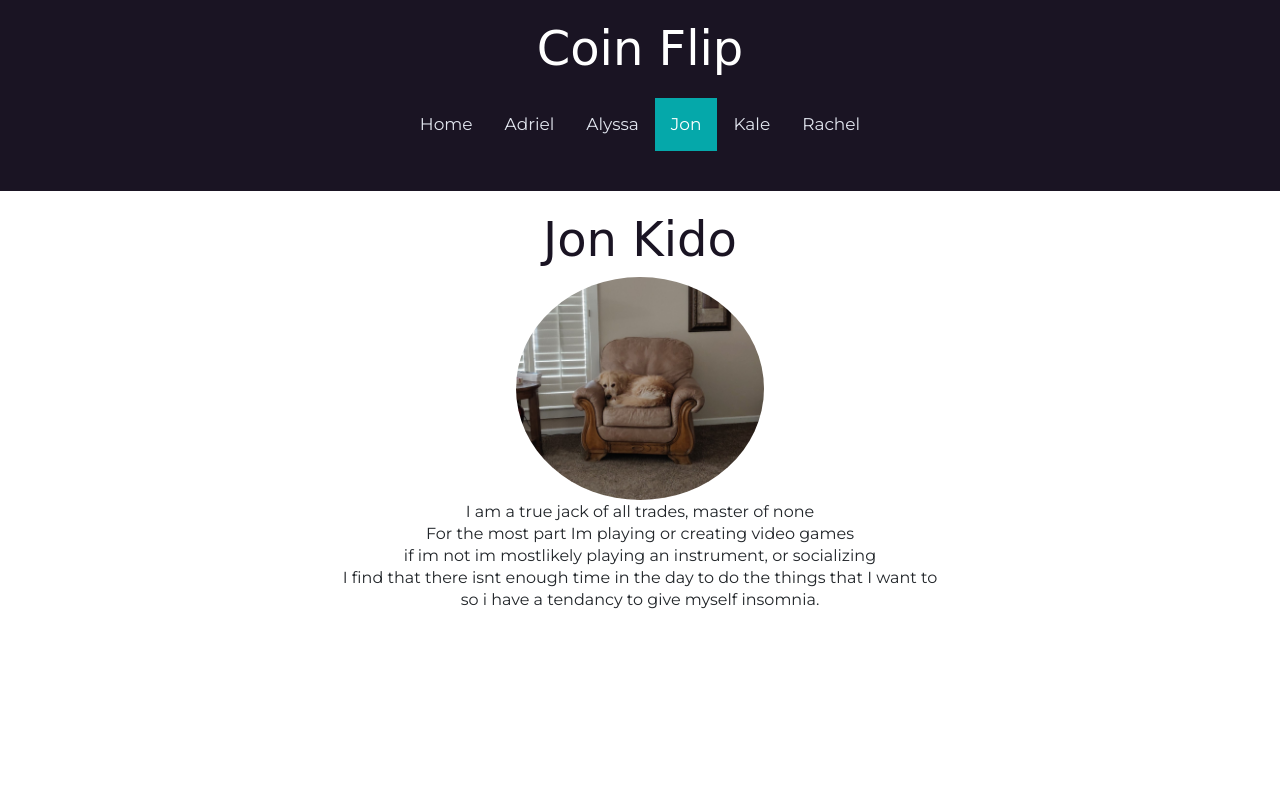
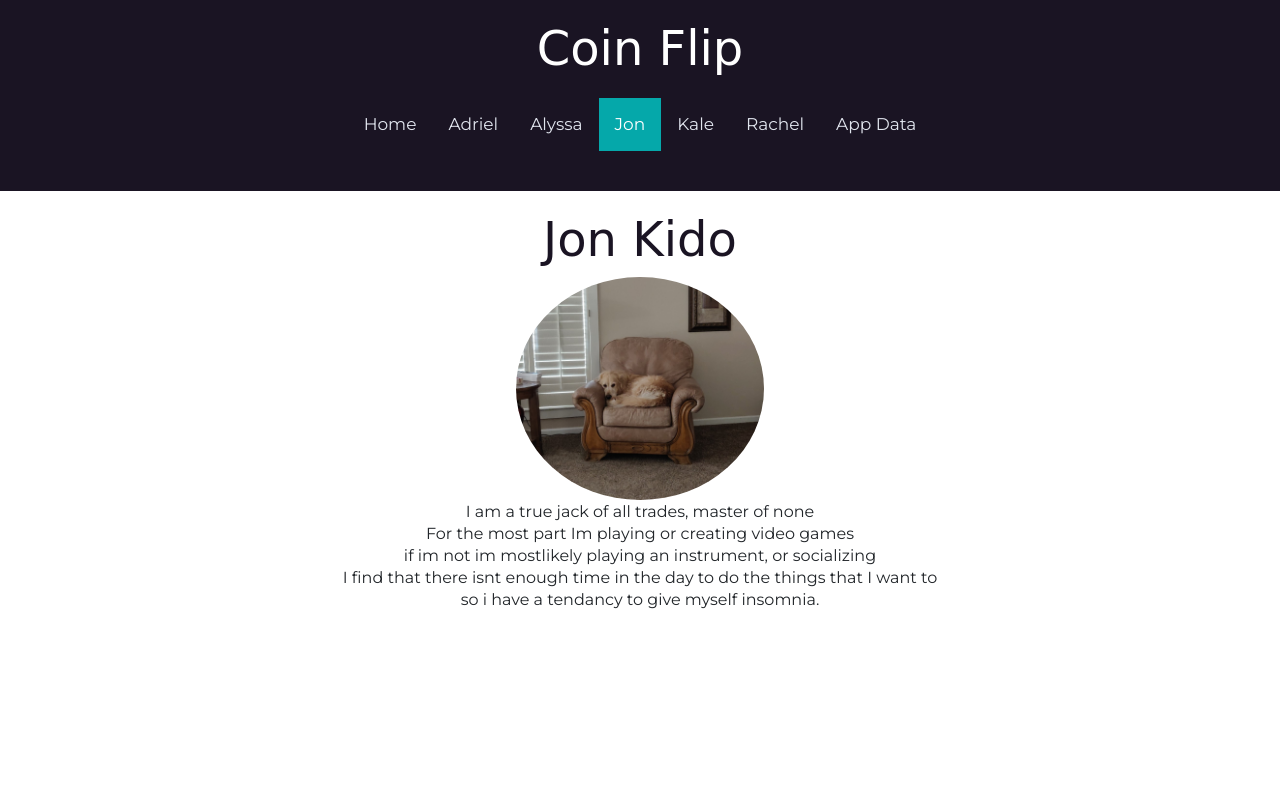
Before and after one commit to AdrielClaflin/Coin-Flip, a plain HTML site: page MyPageJon.html in a window 1280 px wide. Shown: the top 800 px of the page. Drawn offline with nearby package versions, Linux system fonts and the light colour scheme; a web font is replaced by a local one.

Commit message:
Update MyPageJon.html

```diff
--- a/MyPageJon.html
+++ b/MyPageJon.html
@@ -46,6 +46,9 @@
                         <li class="nav-item">
                             <a href="Rachel_profile_page.html">Rachel</a>
                         </li>
+                        <li class="nav-item">
+                            <a href="locationData.html">App Data</a>
+                        </li>
                     </ul>
                     <div class="col"></div>
                 </div>
```
